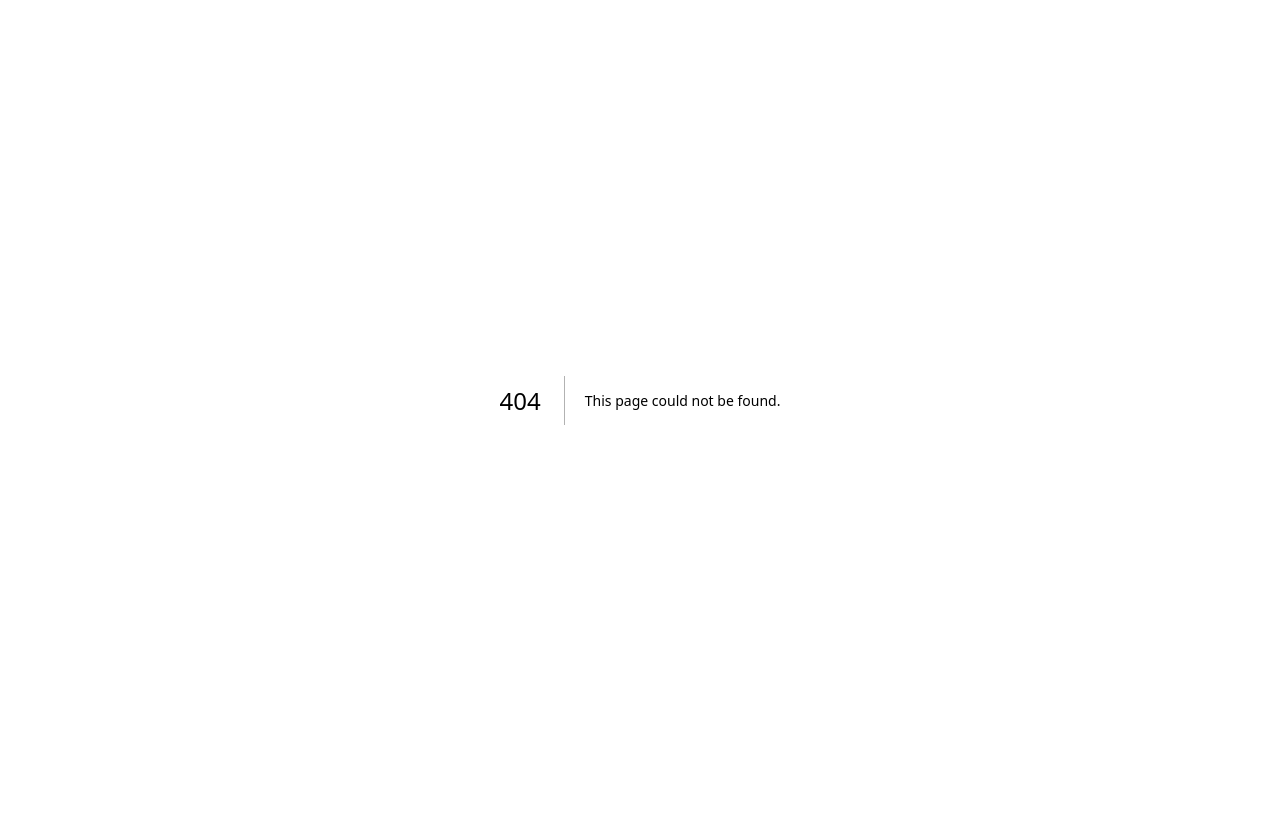
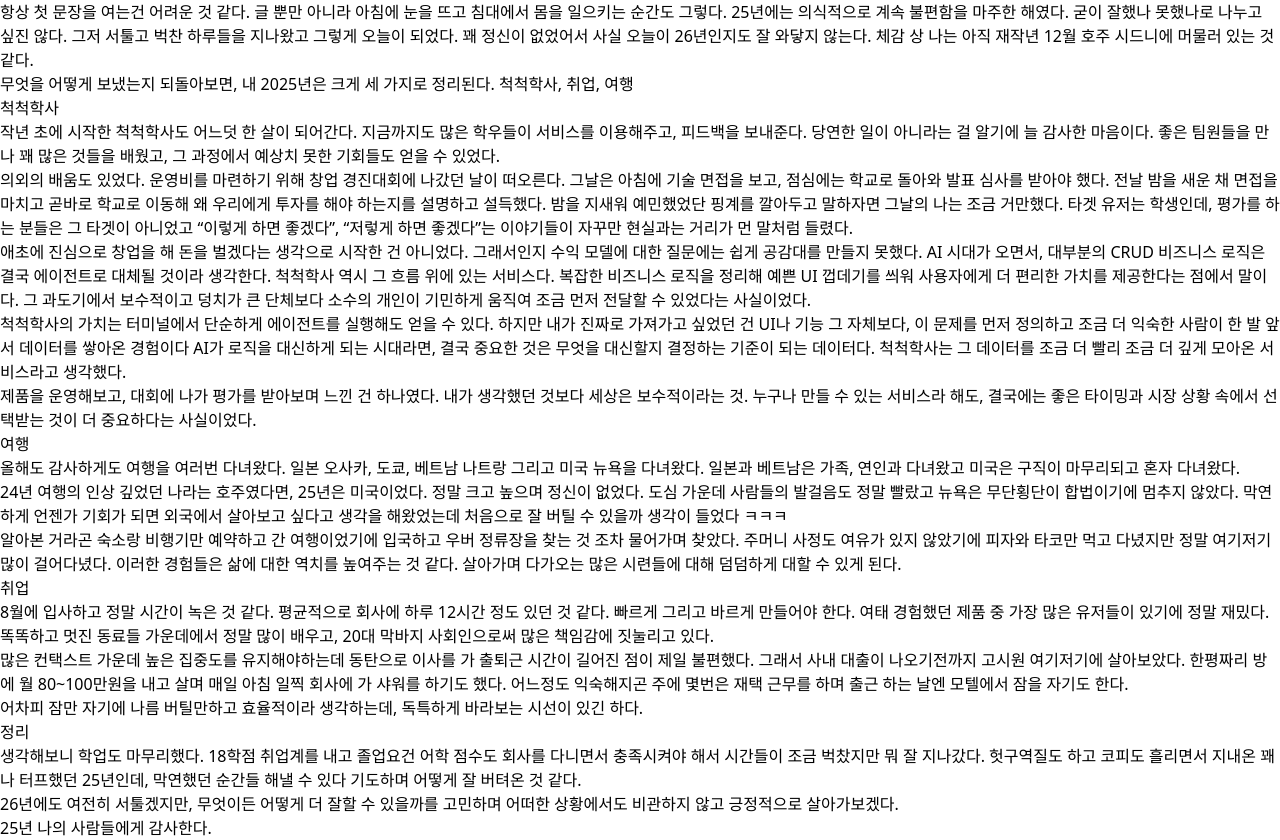
Before and after one commit to gyumong/gyugyublog, a Next.js app: page /daily/review-2025-2 in a window 1280 px wide. Before the commit this address had no page. Before the commit the page ends 800 px from the top, so only its background shows below. Built offline with nearby package versions, Linux system fonts and the light colour scheme.

Commit message:
2025 회고

```diff
--- /dev/null
+++ b/pages/daily/review-2025-2.mdx
@@ -0,0 +1,49 @@
+---
+title: "2025년 회고"
+date: "2026-01-01"
+description: ""
+---
+
+항상 첫 문장을 여는건 어려운 것 같다. 글 뿐만 아니라 아침에 눈을 뜨고 침대에서 몸을 일으키는 순간도 그렇다. 25년에는 의식적으로 계속 불편함을 마주한 해였다.
+굳이 잘했나 못했나로 나누고 싶진 않다. 그저 서툴고 벅찬 하루들을 지나왔고 그렇게 오늘이 되었다. 꽤 정신이 없었어서 사실 오늘이 26년인지도 잘 와닿지 않는다. 체감 상 나는 아직 재작년 12월 호주 시드니에 머물러 있는 것 같다.
+
+무엇을 어떻게 보냈는지 되돌아보면, 내 2025년은 크게 세 가지로 정리된다. 척척학사, 취업, 여행
+
+## 척척학사
+
+작년 초에 시작한 척척학사도 어느덧 한 살이 되어간다. 지금까지도 많은 학우들이 서비스를 이용해주고, 피드백을 보내준다. 당연한 일이 아니라는 걸 알기에 늘 감사한 마음이다. 좋은 팀원들을 만나 꽤 많은 것들을 배웠고, 그 과정에서 예상치 못한 기회들도 얻을 수 있었다.
+
+의외의 배움도 있었다. 운영비를 마련하기 위해 창업 경진대회에 나갔던 날이 떠오른다. 그날은 아침에 기술 면접을 보고, 점심에는 학교로 돌아와 발표 심사를 받아야 했다. 전날 밤을 새운 채 면접을 마치고 곧바로 학교로 이동해 왜 우리에게 투자를 해야 하는지를 설명하고 설득했다.
+밤을 지새워 예민했었단 핑계를 깔아두고 말하자면 그날의 나는 조금 거만했다. 타겟 유저는 학생인데, 평가를 하는 분들은 그 타겟이 아니었고 “이렇게 하면 좋겠다”, “저렇게 하면 좋겠다”는 이야기들이 자꾸만 현실과는 거리가 먼 말처럼 들렸다.
+
+애초에 진심으로 창업을 해 돈을 벌겠다는 생각으로 시작한 건 아니었다. 그래서인지 수익 모델에 대한 질문에는 쉽게 공감대를 만들지 못했다. AI 시대가 오면서, 대부분의 CRUD 비즈니스 로직은 결국 에이전트로 대체될 것이라 생각한다.
+척척학사 역시 그 흐름 위에 있는 서비스다. 복잡한 비즈니스 로직을 정리해 예쁜 UI 껍데기를 씌워 사용자에게 더 편리한 가치를 제공한다는 점에서 말이다. 그 과도기에서 보수적이고 덩치가 큰 단체보다 소수의 개인이 기민하게 움직여 조금 먼저 전달할 수 있었다는 사실이었다.
+
+척척학사의 가치는 터미널에서 단순하게 에이전트를 실행해도 얻을 수 있다. 하지만 내가 진짜로 가져가고 싶었던 건 UI나 기능 그 자체보다, 이 문제를 먼저 정의하고 조금 더 익숙한 사람이 한 발 앞서 데이터를 쌓아온 경험이다
+AI가 로직을 대신하게 되는 시대라면, 결국 중요한 것은 무엇을 대신할지 결정하는 기준이 되는 데이터다. 척척학사는 그 데이터를 조금 더 빨리 조금 더 깊게 모아온 서비스라고 생각했다.
+
+제품을 운영해보고, 대회에 나가 평가를 받아보며 느낀 건 하나였다. 내가 생각했던 것보다 세상은 보수적이라는 것. 누구나 만들 수 있는 서비스라 해도, 결국에는 좋은 타이밍과 시장 상황 속에서 선택받는 것이 더 중요하다는 사실이었다.
+
+## 여행
+
+올해도 감사하게도 여행을 여러번 다녀왔다. 일본 오사카, 도쿄, 베트남 나트랑 그리고 미국 뉴욕을 다녀왔다. 일본과 베트남은 가족, 연인과 다녀왔고 미국은 구직이 마무리되고 혼자 다녀왔다.
+
+24년 여행의 인상 깊었던 나라는 호주였다면, 25년은 미국이었다. 정말 크고 높으며 정신이 없었다. 도심 가운데 사람들의 발걸음도 정말 빨랐고 뉴욕은 무단횡단이 합법이기에 멈추지 않았다. 막연하게 언젠가 기회가 되면 외국에서 살아보고 싶다고 생각을 해왔었는데 처음으로 잘 버틸 수 있을까 생각이 들었다 ㅋㅋㅋ
+
+알아본 거라곤 숙소랑 비행기만 예약하고 간 여행이었기에 입국하고 우버 정류장을 찾는 것 조차 물어가며 찾았다. 주머니 사정도 여유가 있지 않았기에 피자와 타코만 먹고 다녔지만 정말 여기저기 많이 걸어다녔다. 이러한 경험들은 삶에 대한 역치를 높여주는 것 같다. 살아가며 다가오는 많은 시련들에 대해 덤덤하게 대할 수 있게 된다.
+
+## 취업
+
+8월에 입사하고 정말 시간이 녹은 것 같다. 평균적으로 회사에 하루 12시간 정도 있던 것 같다. 빠르게 그리고 바르게 만들어야 한다. 여태 경험했던 제품 중 가장 많은 유저들이 있기에 정말 재밌다. 똑똑하고 멋진 동료들 가운데에서 정말 많이 배우고, 20대 막바지 사회인으로써 많은 책임감에 짓눌리고 있다.
+
+많은 컨택스트 가운데 높은 집중도를 유지해야하는데 동탄으로 이사를 가 출퇴근 시간이 길어진 점이 제일 불편했다. 그래서 사내 대출이 나오기전까지 고시원 여기저기에 살아보았다. 한평짜리 방에 월 80~100만원을 내고 살며 매일 아침 일찍 회사에 가 샤워를 하기도 했다. 어느정도 익숙해지곤 주에 몇번은 재택 근무를 하며 출근 하는 날엔 모텔에서 잠을 자기도 한다.
+
+어차피 잠만 자기에 나름 버틸만하고 효율적이라 생각하는데, 독특하게 바라보는 시선이 있긴 하다.
+
+## 정리
+
+생각해보니 학업도 마무리했다. 18학점 취업계를 내고 졸업요건 어학 점수도 회사를 다니면서 충족시켜야 해서 시간들이 조금 벅찼지만 뭐 잘 지나갔다. 헛구역질도 하고 코피도 흘리면서 지내온 꽤나 터프했던 25년인데, 막연했던 순간들 해낼 수 있다 기도하며 어떻게 잘 버텨온 것 같다.
+
+26년에도 여전히 서툴겠지만, 무엇이든 어떻게 더 잘할 수 있을까를 고민하며 어떠한 상황에서도 비관하지 않고 긍정적으로 살아가보겠다.
+
+25년 나의 사람들에게 감사한다.
```
